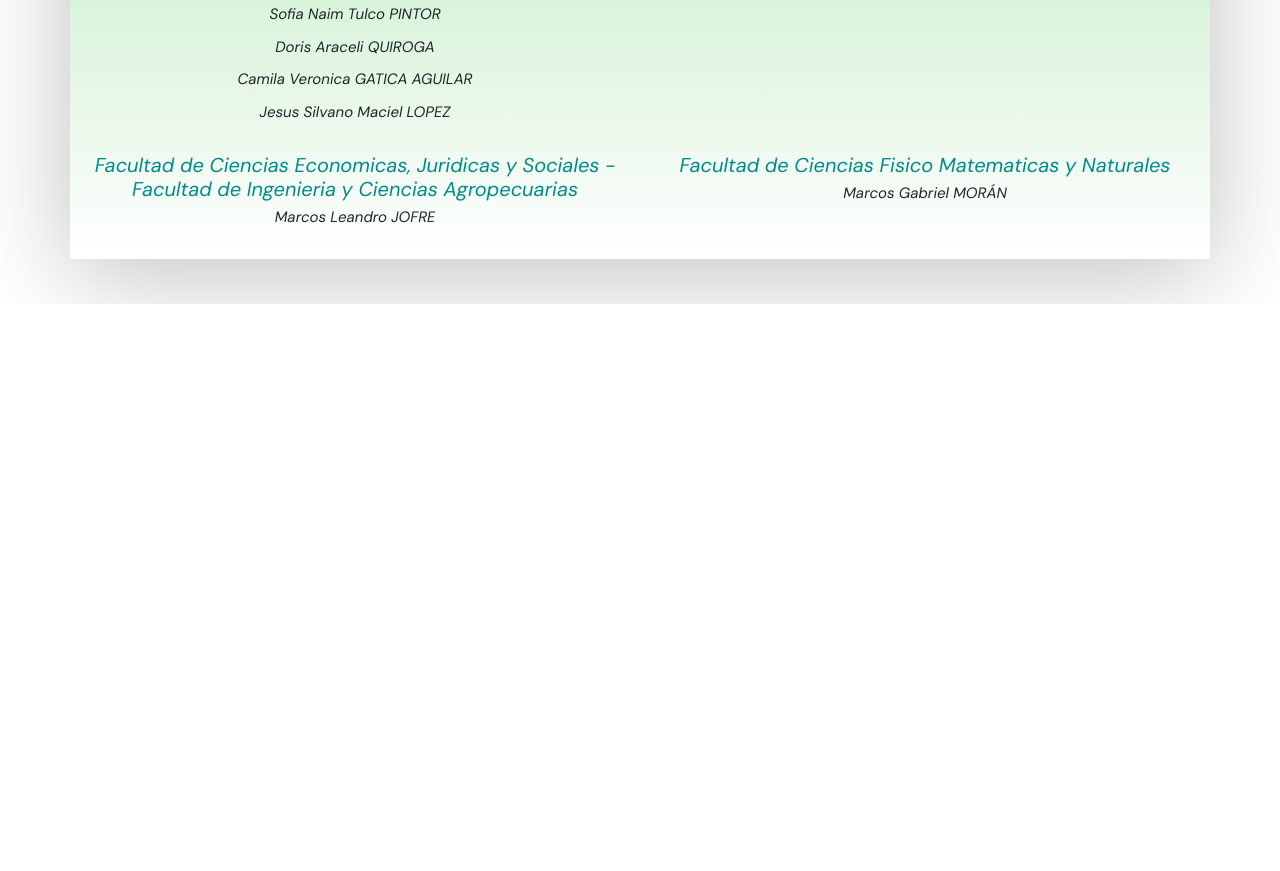
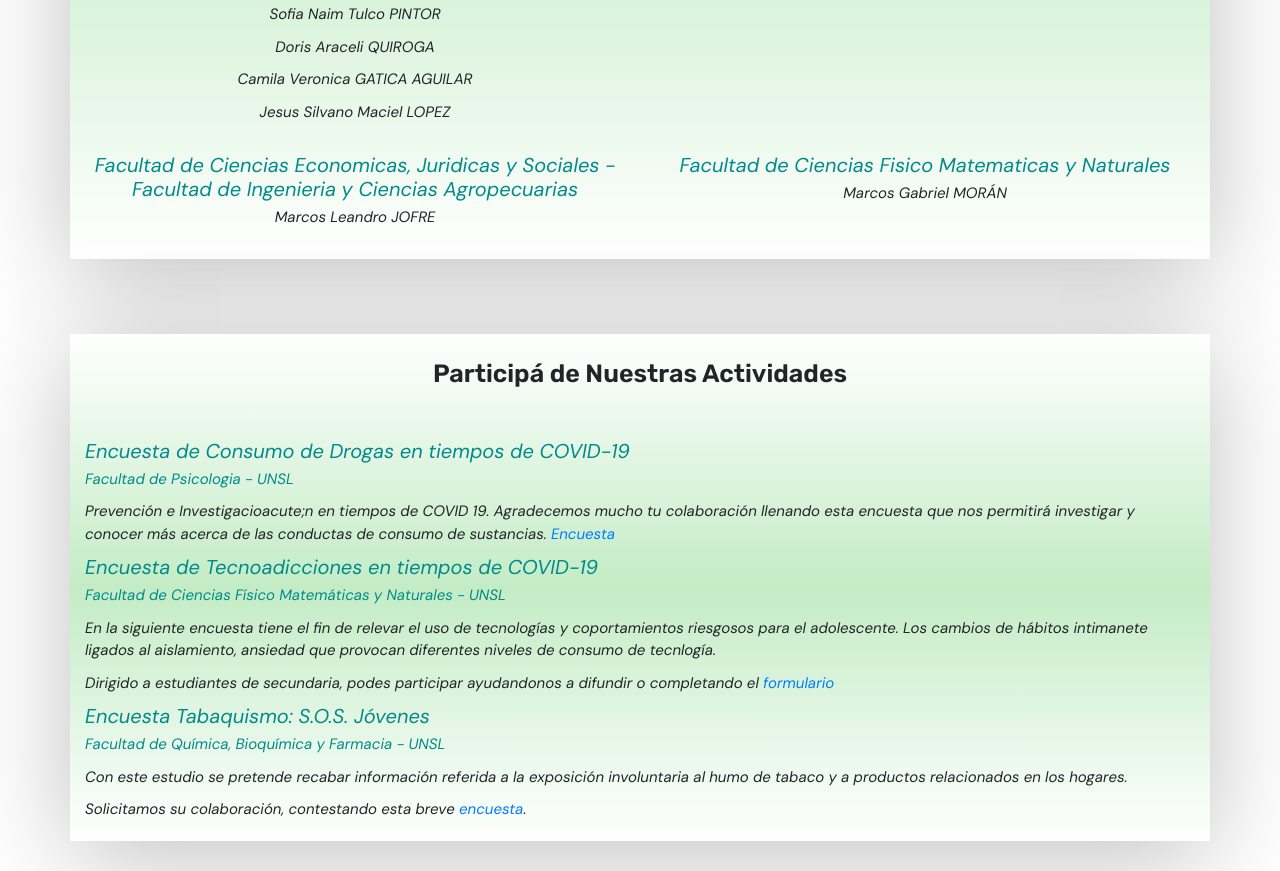
Before and after one commit to JLCareglio/prevencionenadicciones-unsl, a plain HTML site: page index.html in a window 1280 px wide. Shown: the part 2980-3851 px from the top of the page. Before the commit the page ends 3284 px from the top, so only its background shows below. Drawn offline with Linux system fonts and the light colour scheme.

Commit message:
Update index.html

```diff
--- a/index.html
+++ b/index.html
@@ -318,6 +318,30 @@
   <!-- Seccion recorda -->
   <!-- fin recorda -->
   <!-- Seccion de actividades -->
+
+      <div id="Actividades" class="container cajadegradado my-5 text-center">
+  <h1 class="titulos">Particip&aacute; de Nuestras Actividades</h1>
+  <br><br><br>
+  <h2 class="text-left color"> Encuesta de Consumo de Drogas en tiempos de COVID-19</h2>
+  <p class="otraletra text-left color"> Facultad de Psicologia - UNSL</p>
+  <p class=" otraletra text-left">Prevenci&oacute;n e Investigacioacute;n en tiempos de COVID 19.
+   Agradecemos mucho tu colaboraci&oacute;n llenando esta encuesta que nos permitir&aacute; investigar y conocer m&aacute;s acerca de las conductas de consumo de sustancias. <a href="https://forms.gle/H98zMSw8HPuyJELW8" target="_blank"> Encuesta</A>
+
+  <h2 class="color text-left"> Encuesta de Tecnoadicciones en tiempos de COVID-19</h2>
+  <p class=" otraletra color text-left"> Facultad de Ciencias F&iacutesico Matem&aacute;ticas y Naturales - UNSL</p>
+  <p class="otraletra text-left"> En la siguiente encuesta tiene el fin de relevar el uso de tecnolog&iacute;as y coportamientos riesgosos para el adolescente. Los cambios de h&aacute;bitos intimanete ligados al aislamiento, ansiedad que provocan diferentes niveles de consumo de tecnlog&iacute;a.</p>
+  <p class="otraletra text-left"> Dirigido a estudiantes de secundaria, podes participar ayudandonos a difundir o completando el
+  <a href="https://forms.gle/v4tmnJcUumQem5638" target="_blank">  formulario</a> </p>
+
+  <h2 class="color text-left"> Encuesta Tabaquismo: S.O.S. J&oacute;venes</h2>
+  <p class="otraletra color text-left"> Facultad de Qu&iacute;mica, Bioqu&iacute;mica y Farmacia - UNSL</p>
+  <p class="otraletra text-left">Con este estudio se pretende recabar informaci&oacute;n referida a la exposici&oacute;n involuntaria al humo de tabaco y a productos relacionados en los hogares.</p>
+  <p class="otraletra text-left">Solicitamos su colaboraci&oacute;n, contestando esta breve <a href="https://docs.google.com/forms/d/e/1FAIpQLSdQErfqX5gg6_I5IhkmnlUSo5z-cchJwwCjA4T1cW32ZapPNA/viewform?usp=sf_link" target="_blank">encuesta</a>.</p>
+
+
+
+
+  </div>
   <!-- fin de actividades -->
   <!-- Seccion contacto  -->
   <!-- fin contacto-->
```
